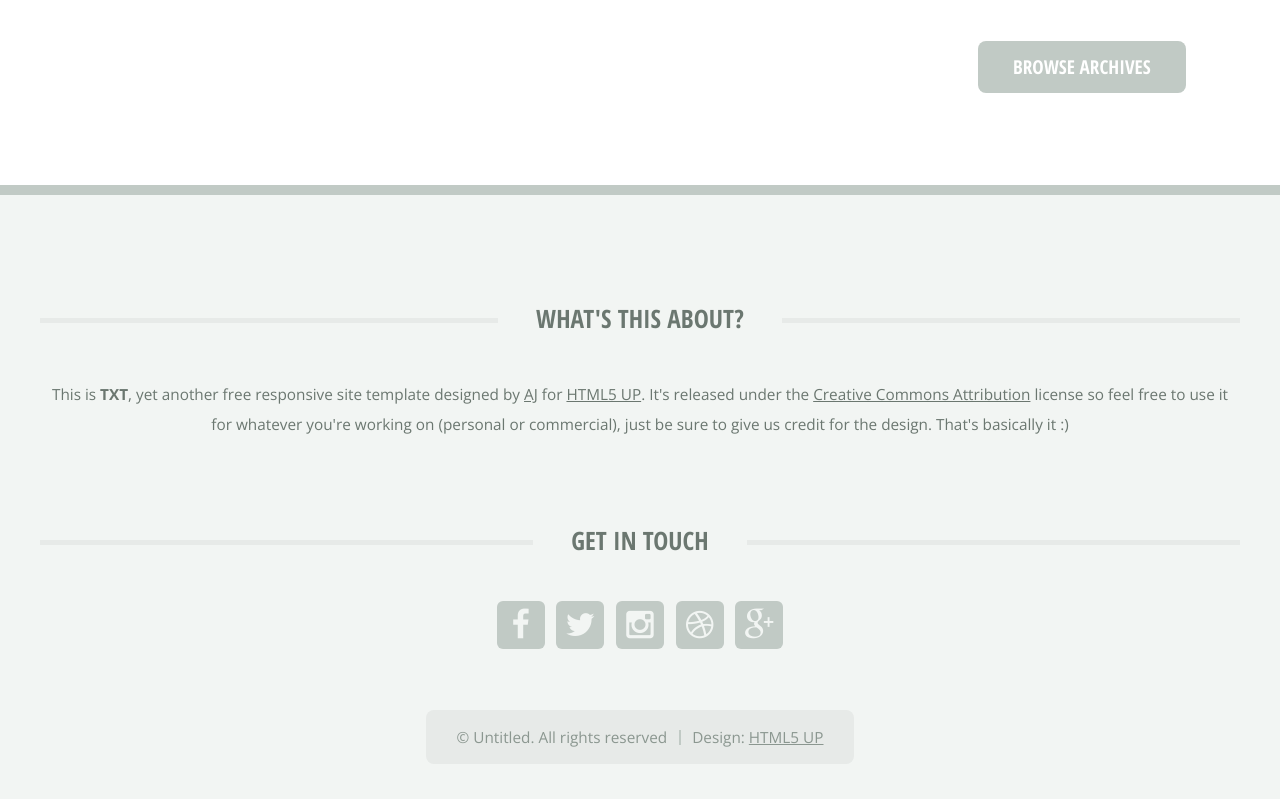
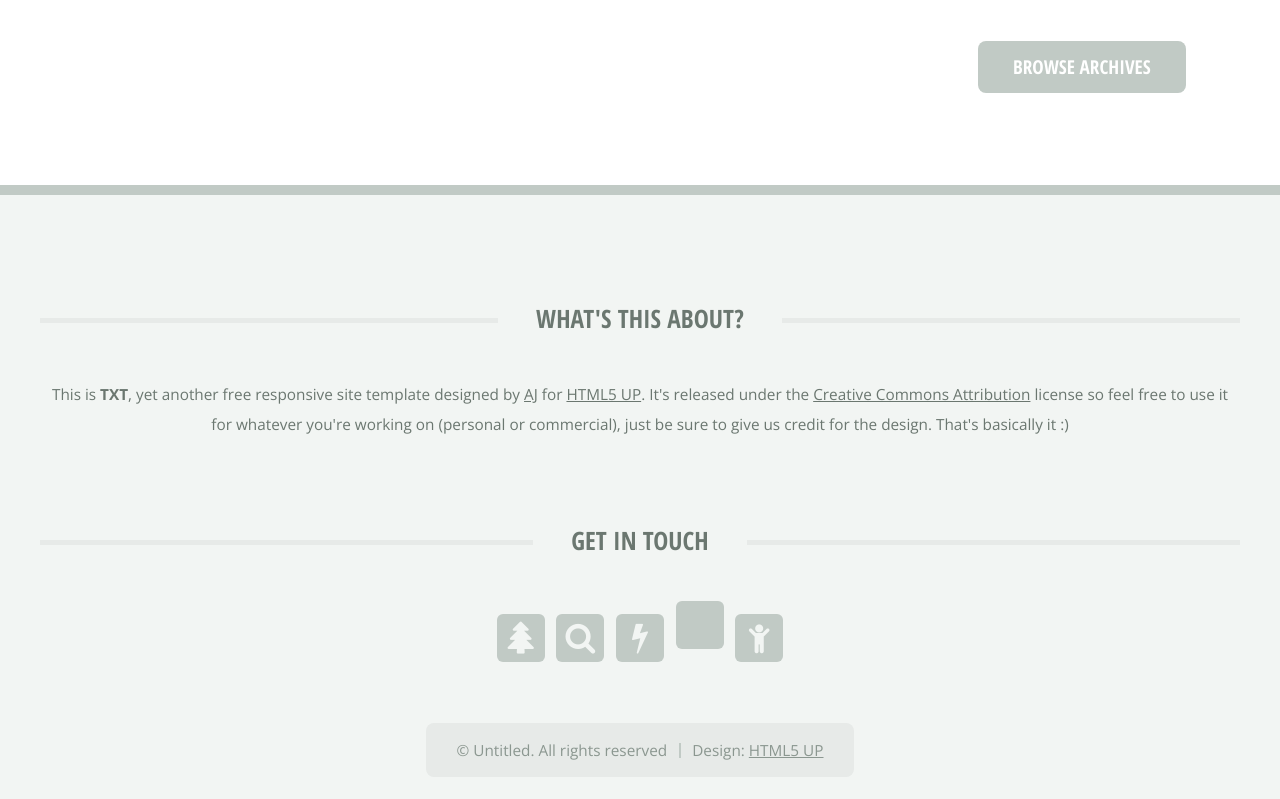
Before and after one commit to huub1/huub1.github.io, a plain HTML site: page index.html in a window 1280 px wide. Shown: the part 3239-4038 px from the top of the page. Drawn offline with nearby package versions, Linux system fonts and the light colour scheme.

Commit message:
did icons

```diff
--- a/index.html
+++ b/index.html
@@ -91,9 +91,6 @@
 													<!-- Feature -->
 														<section class="box feature">
 
-															<p>
-																.
-															</p>
 														</section>
 
 												</div>
@@ -268,11 +265,11 @@
 								<section>
 									<h2 class="major"><span>Get in touch</span></h2>
 									<ul class="contact">
-										<li><a class="icon fa-facebook" href="#"><span class="label">Facebook</span></a></li>
-										<li><a class="icon fa-twitter" href="#"><span class="label">Twitter</span></a></li>
-										<li><a class="icon fa-instagram" href="#"><span class="label">Instagram</span></a></li>
-										<li><a class="icon fa-dribbble" href="#"><span class="label">Dribbble</span></a></li>
-										<li><a class="icon fa-google-plus" href="#"><span class="label">Google+</span></a></li>
+										<li><a class="icon fa-tree" href="#"><span class="label">Facebook</span></a></li>
+										<li><a class="icon fa-search" href="#"><span class="label">Twitter</span></a></li>
+										<li><a class="icon fa-bolt" href="#"><span class="label">Instagram</span></a></li>
+										<li><a class="icon fa-television" href="#"><span class="label">Dribbble</span></a></li>
+										<li><a class="icon fa-child" href="#"><span class="label">Google+</span></a></li>
 									</ul>
 								</section>
 
```
